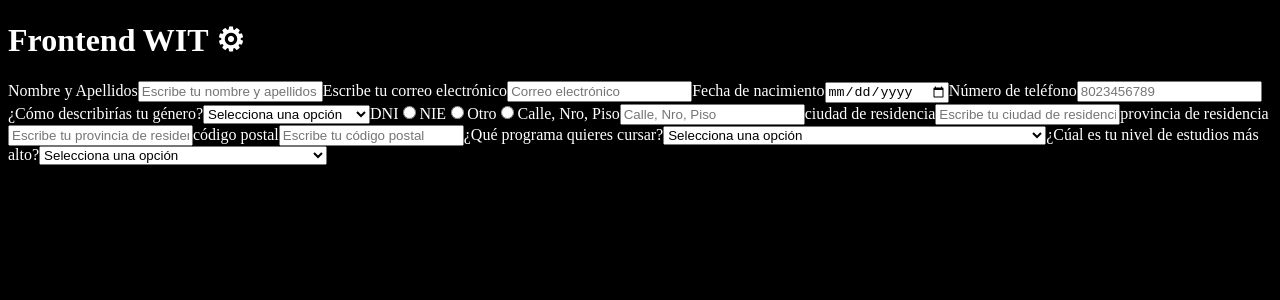
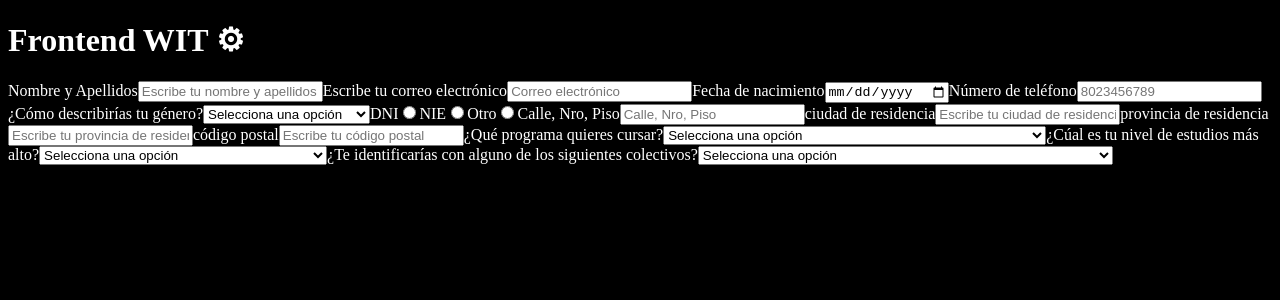
Before and after one commit to WIT-APP/wit-frontend, a React (Vite) app: page / in a window 1280 px wide. Shown: the top 300 px of the page. Built offline with nearby package versions, Linux system fonts and the light colour scheme.

Commit message:
colectivos

```diff
--- a/src/components/Form.tsx
+++ b/src/components/Form.tsx
@@ -18,6 +18,11 @@ const Form = () => {
   const [educacionValue, setEducacionValue] = useState("");
   const handleEducacionChange = (event: any) => {
     setEducacionValue(event.target.value);
+  }
+
+  const [colectivosValue, setColectivosValue] = useState("");
+  const handleColectivosChange = (event: any) => {
+    setColectivosValue(event.target.value);
   }
 
   return (
@@ -55,6 +60,18 @@ const Form = () => {
         { value: "estudios universitarios", label: "Estudios universitarios" },
         { value: "otro", label: "Otro" },
       ]} onChange={handleEducacionChange} />
+
+      <InputSelect id="colectivos" label="¿Te identificarías con alguno de los siguientes colectivos?" value={colectivosValue} options={[
+        { value: "mujer en situación de vulnerabilidad", label: "Mujer en situación de vulnerabilidad" },
+        { value: "minorías étnicas", label: "Minorías étnicas" },
+        { value: "inmigrante o refugiado/a", label: "Inmigrante o refugiado/a" },
+        { value: "joven sin titulación y sin empleo", label: "Joven sin titulación y sin empleo" },
+        { value: "desempleada/o de larga duración o debido a la crisis del Covid-19", label: "Desempleada/o de larga duración o debido a la crisis del Covid-19" },
+        { value: "grupo de edad > 50 años", label: "Grupo de edad > 50 años" },
+        { value: "cabeza de familia monoparental", label: "Cabeza de familia monoparental" },
+        { value: "no me identifico con ninguna de las opciones anteriores", label: "No me identifico con ninguna de las opciones anteriores" },
+      ]} onChange={handleColectivosChange} />
+
     </form>
   );
 };
```
Also changed, not shown: 1 other file (tests, documents, lock files or other folders).
